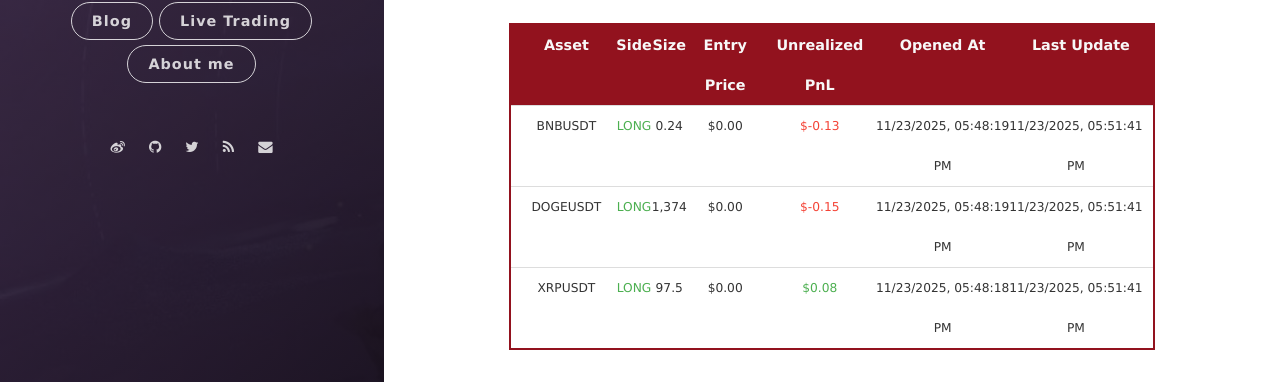
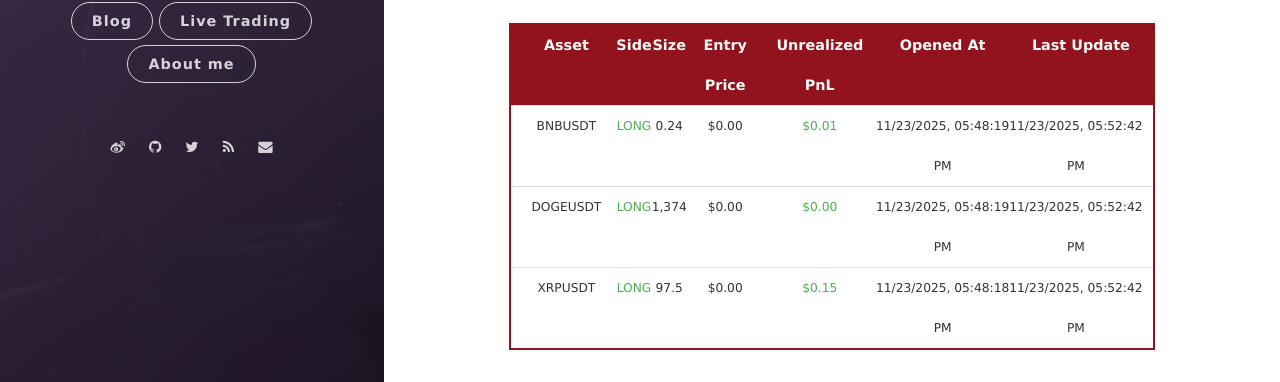
Before and after one commit to leeyegy/leeyegy.github.io, a Jekyll site: the page built from live-trading.html, in a window 1280 px wide and 1026 px high. Shown: the part 576-958 px from the top of the window. Built offline with Jekyll 4.4.1, drawn with Linux system fonts in a browser that asks for light colours; nearby versions of some CDN libraries.

Commit message:
AccountMonitor: refresh positions 2025-11-24T01:52:42+08:00

```diff
--- a/assets/data/binance/positions.json
+++ b/assets/data/binance/positions.json
@@ -4,26 +4,26 @@
     "side": "LONG",
     "size": 0.24,
     "entryPrice": 0.0,
-    "unrealizedPnl": -0.132,
+    "unrealizedPnl": 0.0072,
     "openedAt": "2025-11-24T01:48:19+08:00",
-    "reportedAt": "2025-11-24T01:51:41+08:00"
+    "reportedAt": "2025-11-24T01:52:42+08:00"
   },
   {
     "symbol": "DOGEUSDT",
     "side": "LONG",
     "size": 1374.0,
     "entryPrice": 0.0,
-    "unrealizedPnl": -0.14924388,
+    "unrealizedPnl": 0.0002748,
     "openedAt": "2025-11-24T01:48:19+08:00",
-    "reportedAt": "2025-11-24T01:51:41+08:00"
+    "reportedAt": "2025-11-24T01:52:42+08:00"
   },
   {
     "symbol": "XRPUSDT",
     "side": "LONG",
     "size": 97.5,
     "entryPrice": 0.0,
-    "unrealizedPnl": 0.0849381,
+    "unrealizedPnl": 0.14971417,
     "openedAt": "2025-11-24T01:48:18+08:00",
-    "reportedAt": "2025-11-24T01:51:41+08:00"
+    "reportedAt": "2025-11-24T01:52:42+08:00"
   }
 ]
```
